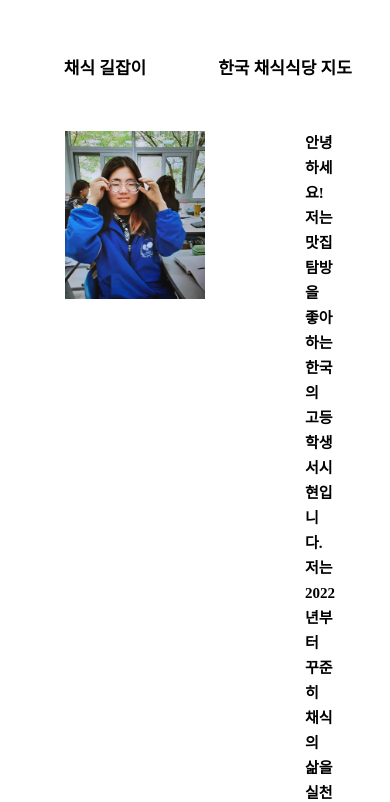
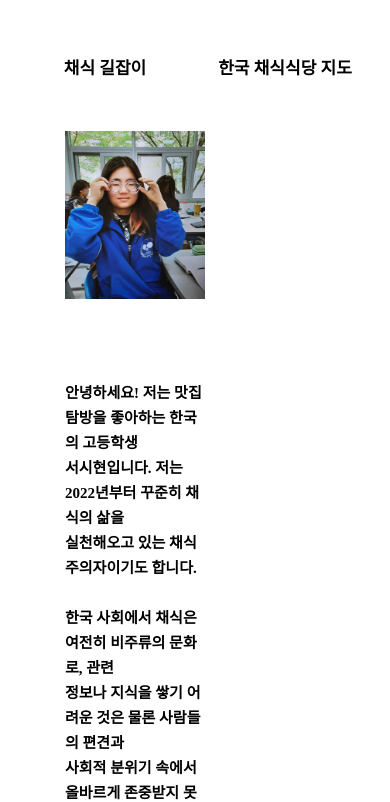
Before and after one commit to seheumlee/chaesik, a plain HTML site: page index.html in a window 390 px wide. Shown: the part 48-850 px from the top of the page. Drawn offline with Linux system fonts and the light colour scheme; a web font is replaced by a local one.

Commit message:
home.css

```diff
--- a/home.css
+++ b/home.css
@@ -98,3 +98,9 @@
     height: 50%;
     line-height: 2.5rem;
 }
+
+@media all and (max-width: 400px) {
+  .intro {
+    display: block;
+  }
+}
```
